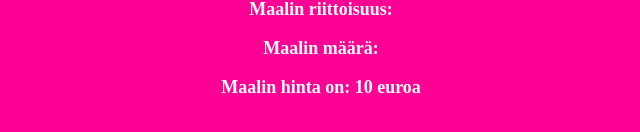
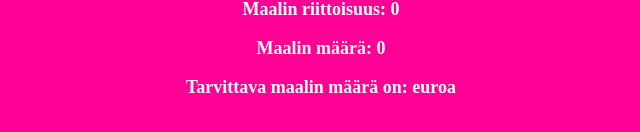
Before and after one commit to Vapsiainen/JS-ryhm-ty-, a React (Create React App) app in the folder maalilaskuri/: page / in a window 1280 px wide. Shown: the part 652-784 px from the top of the page, without its empty margins (319-959 px from the left). Built offline with nearby package versions, Linux system fonts and the light colour scheme.

Commit message:
Muutoksia

```diff
--- a/maalilaskuri/src/form.js
+++ b/maalilaskuri/src/form.js
@@ -2,14 +2,15 @@
 //Muuta Hinta ja Riittoisuus kentiksi jotka ottavat numeroita vastaan
 
 import React, { useState } from "react";
+import Tila from "./tila";
 
 function Form() {
 
     const [state, setState] = useState({
         nimi: "",
-        hinta: "",
-        riittoisuus: "",
-        määrä: "",
+        hinta: 0,
+        riittoisuus: 0,
+        määrä: 0,
     })
 
 
@@ -20,9 +21,9 @@ function Form() {
         })
     }
 
-    function laske(a, b) {
-        let sum = a+b;
-        return sum;
+    function laskeMääräJaHinta(pinta_ala, riittoisuus, tyyppikerroin) {
+        let tulos = (pinta_ala/riittoisuus) * tyyppikerroin;
+        return tulos;
     }
 
     return (
@@ -61,7 +62,7 @@ function Form() {
             <h3>Maalin hinta: {state.hinta} </h3>
             <h3>Maalin riittoisuus: {state.riittoisuus} </h3>
             <h3>Maalin määrä: {state.määrä} </h3>
-            <h3>Maalin hinta on: {laske(Number(state.hinta), 10)} euroa</h3>
+            <h3>Tarvittava maalin määrä on:  euroa</h3>
 
         </div>
 
--- a/maalilaskuri/src/tila.js
+++ b/maalilaskuri/src/tila.js
@@ -1,6 +1,7 @@
 //Taloyhtiö- ja asunto-objektit huoneineen
 //Näitä ei syötetä www-sivuille
 
+function Tila() {
 
     const taloyhtiö = {
         nimi: "Taloyhtiö xy",
@@ -84,3 +85,8 @@ const asuntoC = {
             tyyppikerroin: 1.2
         }
     };
+
+}
+
+
+export default Tila;
```
Also changed, not shown: 1 other file (tests, documents, lock files or other folders). Lines whose indentation alone changed are shown as unchanged.
